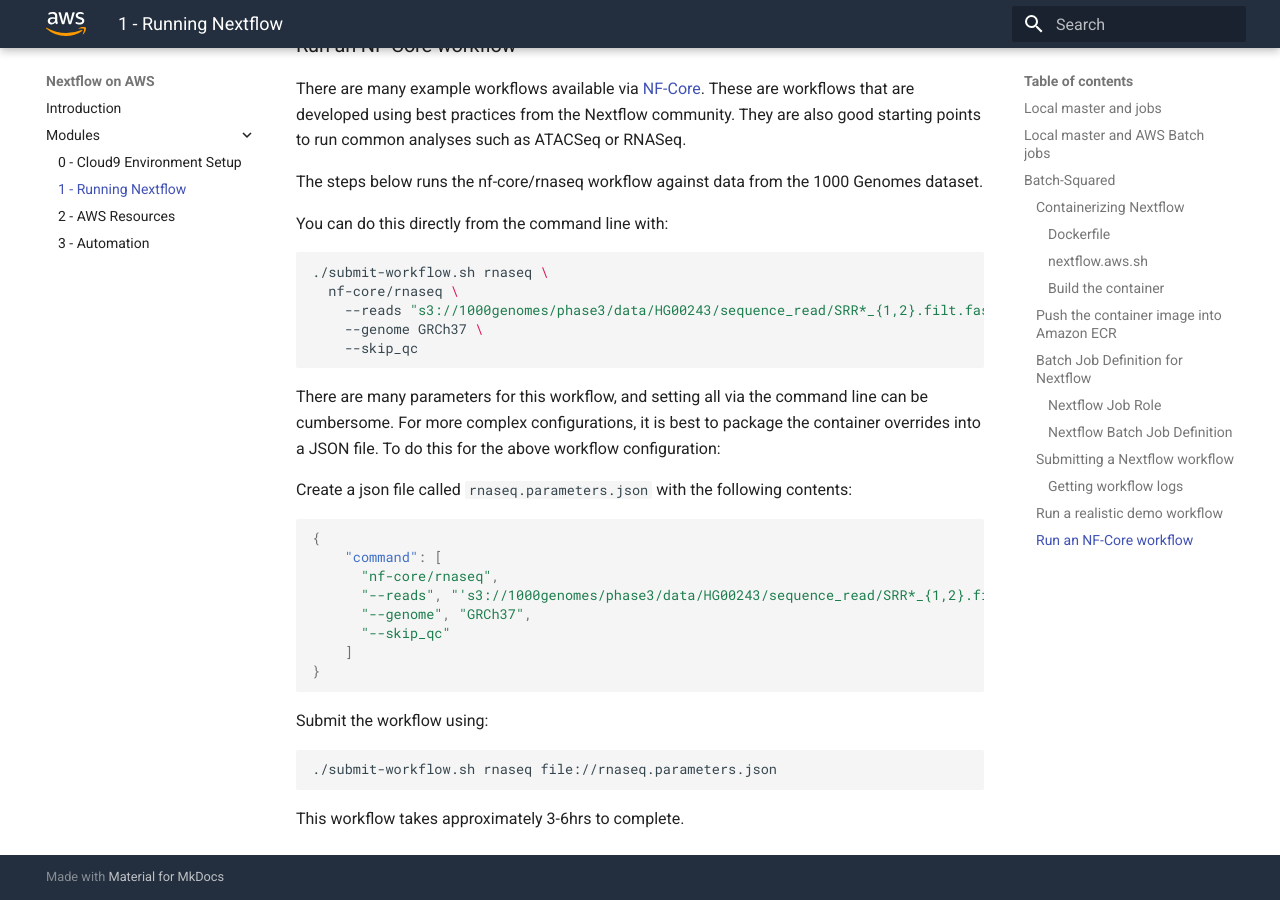
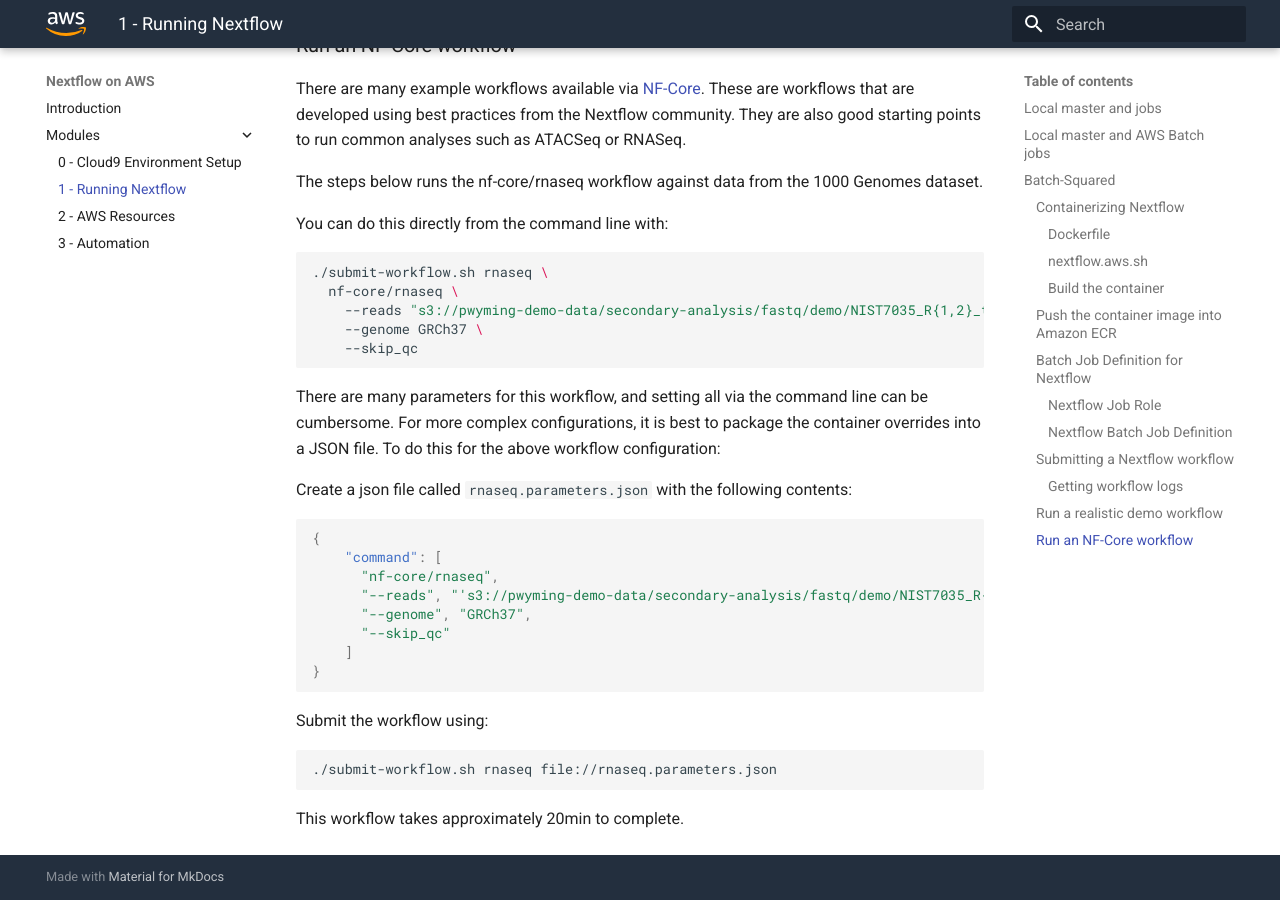
Before and after one commit to aws-samples/aws-genomics-nextflow-workshop, an MkDocs documentation site: the page built from docs/modules/module-1__running-nextflow.md, in a window 1280 px wide and 900 px high, scrolled down 14515 px. Built offline with MkDocs 1.6.1 and Material for MkDocs 9.7.7, drawn with Linux system fonts in a browser that asks for light colours.

Commit message:
use demo dataset for rnaseq workflow

````diff
--- a/docs/modules/module-1__running-nextflow.md
+++ b/docs/modules/module-1__running-nextflow.md
@@ -558,7 +558,7 @@ You can do this directly from the command line with:
 ```bash
 ./submit-workflow.sh rnaseq \
   nf-core/rnaseq \
-    --reads "s3://1000genomes/phase3/data/HG00243/sequence_read/SRR*_{1,2}.filt.fastq.gz" \
+    --reads "s3://pwyming-demo-data/secondary-analysis/fastq/demo/NIST7035_R{1,2}_trim_samp-0p1.fastq.gz" \
     --genome GRCh37 \
     --skip_qc
 ```
@@ -571,7 +571,7 @@ Create a json file called `rnaseq.parameters.json` with the following contents:
 {
     "command": [
       "nf-core/rnaseq",
-      "--reads", "'s3://1000genomes/phase3/data/HG00243/sequence_read/SRR*_{1,2}.filt.fastq.gz'",
+      "--reads", "'s3://pwyming-demo-data/secondary-analysis/fastq/demo/NIST7035_R{1,2}_trim_samp-0p1.fastq.gz'",
       "--genome", "GRCh37",
       "--skip_qc"
     ]
@@ -584,4 +584,4 @@ Submit the workflow using:
 ./submit-workflow.sh rnaseq file://rnaseq.parameters.json
 ```
 
-This workflow takes approximately 3-6hrs to complete.
+This workflow takes approximately 20min to complete.
````
